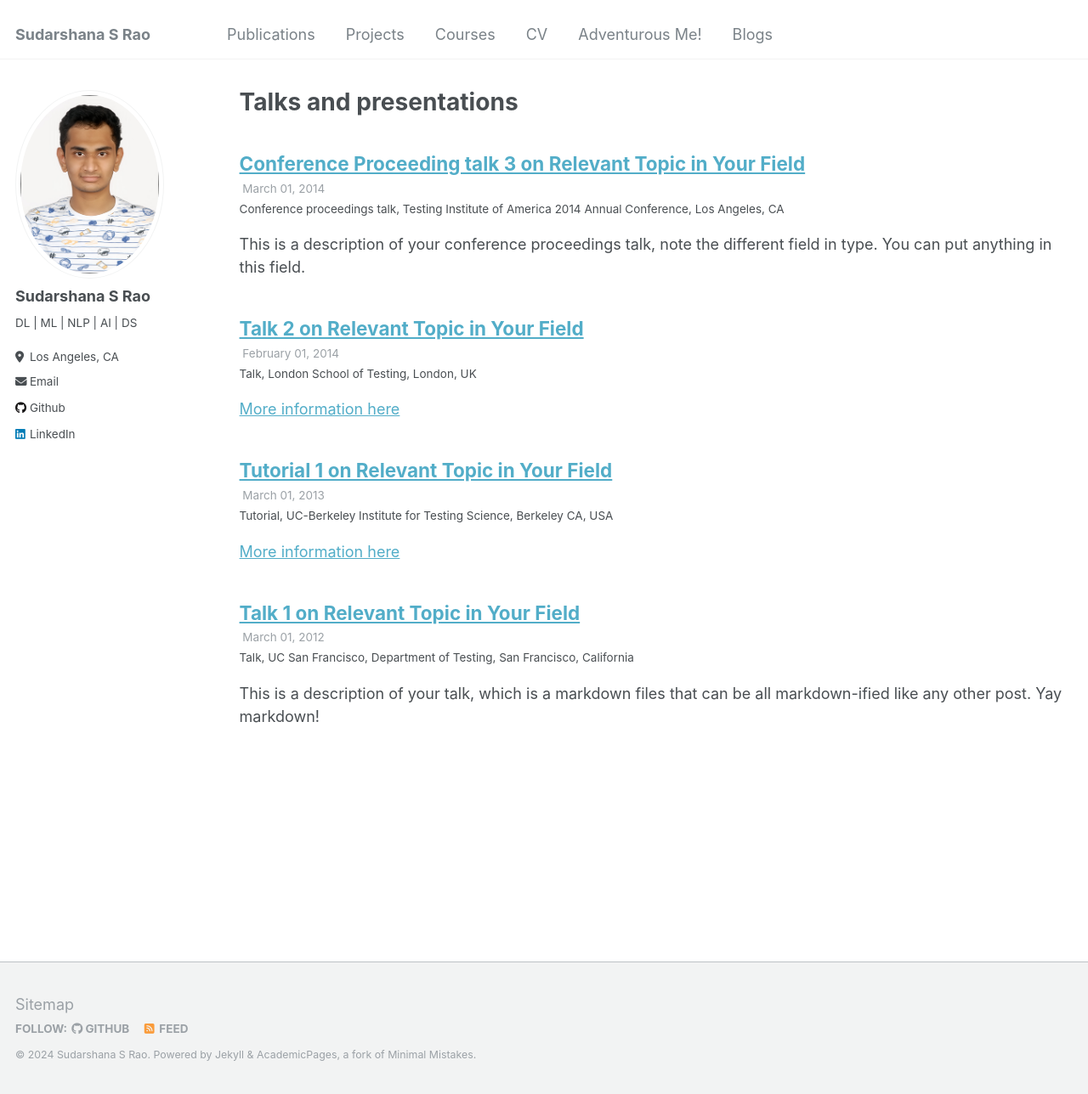
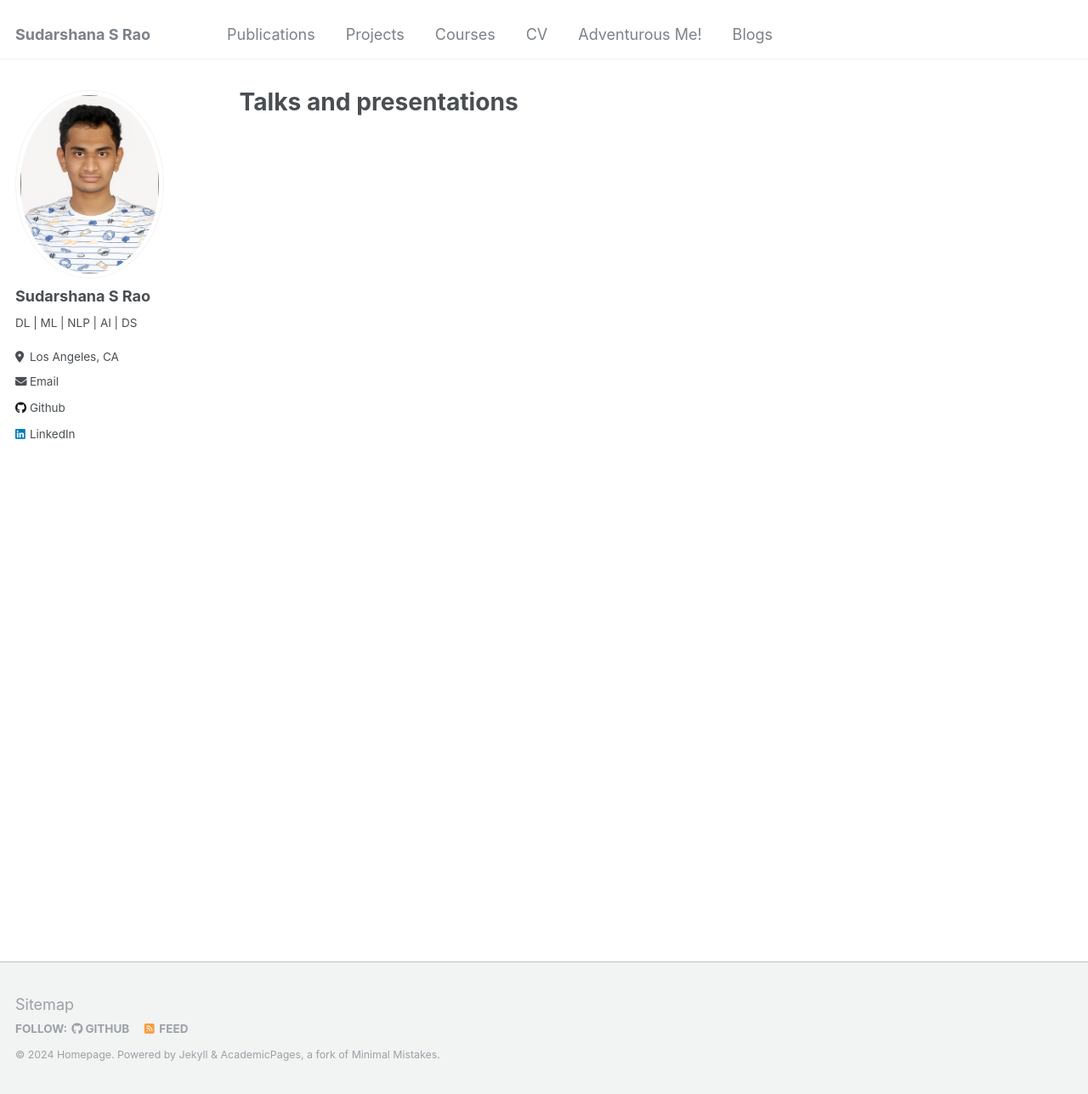
Before and after one commit to SudarshanaSRao/SudarshanaSRao.github.io, a Jekyll site: the page built from _pages/talks.html, in a window 1280 px wide and 1288 px high. Shown: the whole window at 85% size. Built offline with Jekyll 4.4.1, drawn with Linux system fonts in a browser that asks for light colours.

Commit message:
Update _config.yml

```diff
--- a/_config.yml
+++ b/_config.yml
@@ -10,7 +10,7 @@
 locale                   : "en-US"
 title                    : "Sudarshana S Rao"
 title_separator          : "-"
-name                     : &name "Sudarshana S Rao"
+name                     : &name "Homepage"
 description              : &description "MS graduate student at University of Southern California"
 url                      : https://sudarshanasrao.github.io # the base hostname & protocol for your site e.g. "https://mmistakes.github.io"
 baseurl                  : "" # the subpath of your site, e.g. "/blog"
@@ -209,7 +209,7 @@
   portfolio:
     output: true
     permalink: /:collection/:path/
-  talks:
+  posts:
     output: true
     permalink: /:collection/:path/
 
```
